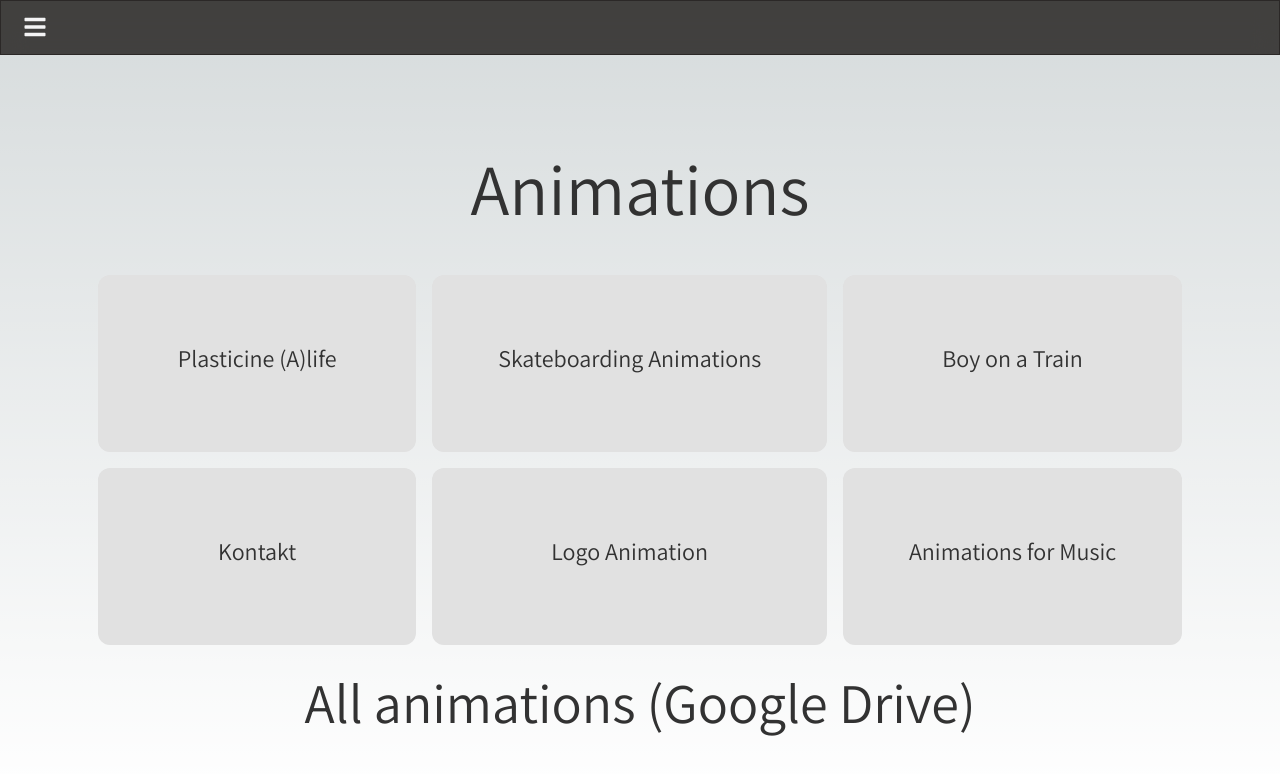
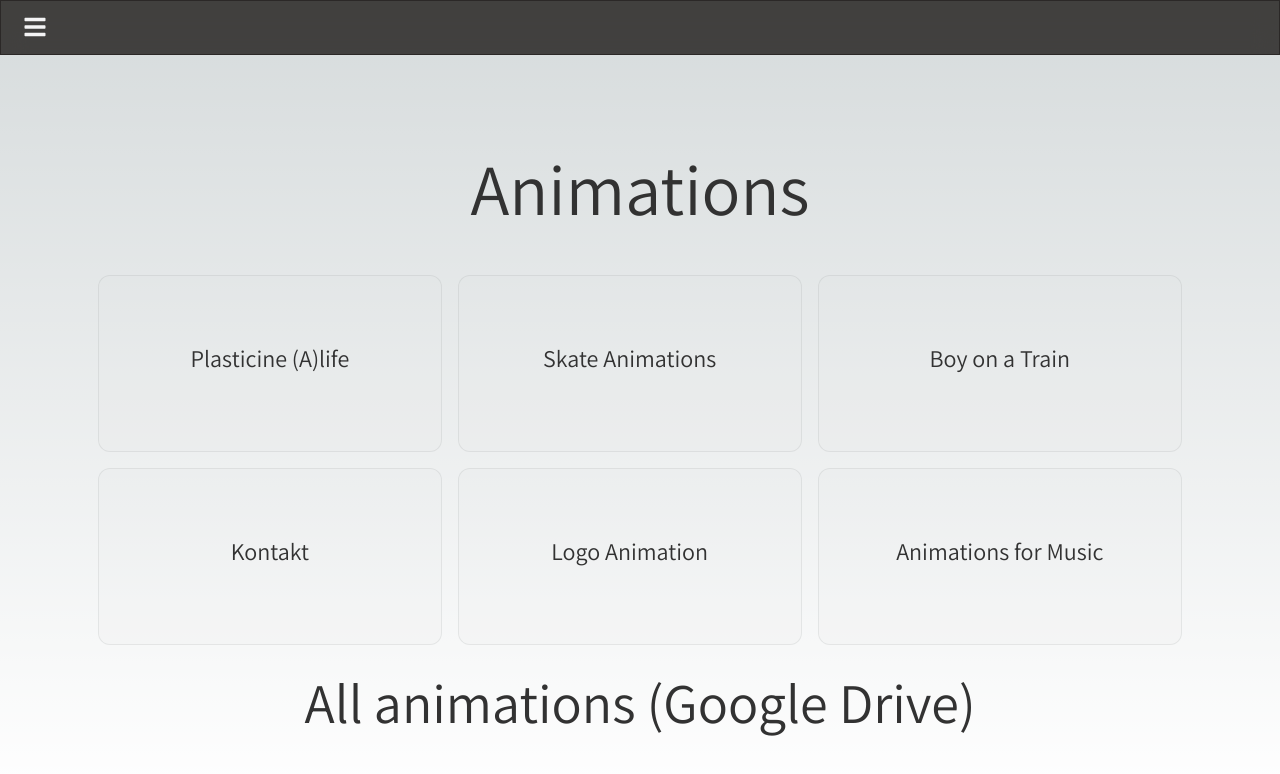
Before and after one commit to flokleiser/nextjs-flo, a Next.js app: page /projects/animations in a window 1280 px wide. Shown: the top 774 px of the page. Built offline with nearby package versions, Linux system fonts and the light colour scheme.

Commit message:
stupid card backgrounds ruining my life

```diff
--- a/app/page.module.css
+++ b/app/page.module.css
@@ -4,6 +4,7 @@
   justify-content: space-between;
   align-items: center;
 }
+
 
 .description {
   display: inherit;
@@ -74,14 +75,15 @@
 .card {
   padding: 4rem 2.2rem;
   border-radius: var(--border-radius);
-  background: rgba(var(--card-rgb), 5);
-  border: 1px solid rgba(var(--card-border-rgb), 0);
+  background: rgba(var(--card-rgb), 0.1);
+  border: 1px solid rgba(var(--card-border-rgb), 0.15);
   transition: transform 200ms, border 200ms;
   background-size: cover;
   background-position: center;
   margin-bottom: 1rem;
   margin-left: 0.5rem;
   margin-right: 0.5rem;
+  overflow: hidden;
 }
 
 .card span {
@@ -104,6 +106,7 @@
   max-width: 30ch;
   text-align: center;
 }
+
 
 .center {
   display: flex;
@@ -151,8 +154,8 @@
 @media (hover: hover) and (pointer: fine) {
   .card:hover {
     transform: scale(1.05);
-    /* background: rgba(var(--card-rgb), 0.1);    */
-    border: 1px solid rgba(var(--card-border-rgb), 0.15);
+    background-color: rgba(var(--card-rgb), 0.1);
+    border: 1px solid rgba(var(--card-border-rgb), 15);
   }
 
   .card:hover span {
--- a/app/projects/animations/page.js
+++ b/app/projects/animations/page.js
@@ -30,7 +30,7 @@ export default function animations() {
                 rel="noopener noreferrer"
                 >
                 <h2>
-                    Skateboarding Animations
+                    Skate Animations
                 </h2>
                 </a>
 
--- a/app/projects/page.js
+++ b/app/projects/page.js
@@ -18,8 +18,10 @@ export default function projects() {
             <a
            href='/projects/skylands'
            className={styles.card}
-           style={{ backgroundImage: 'url("/images/boat.png")' }}
-           rel="noopener noreferrer"
+           style={{
+                backgroundImage: 'url("/images/boat.png")'
+           }}
+                rel="noopener noreferrer"
             >
             <h2>
                 Skylands
@@ -52,7 +54,7 @@ export default function projects() {
             <a
             className={styles.card}
             href = '/projects/sketches'
-            style={{ backgroundImage: 'url("/images/BRW7440BB876FAE_002226_Part8-1.png")' }}
+            // style={{ backgroundImage: 'url("/images/BRW7440BB876FAE_002226_Part8-1.png")' }}
             rel="noopener noreferrer"
             >
             <h2>
```
